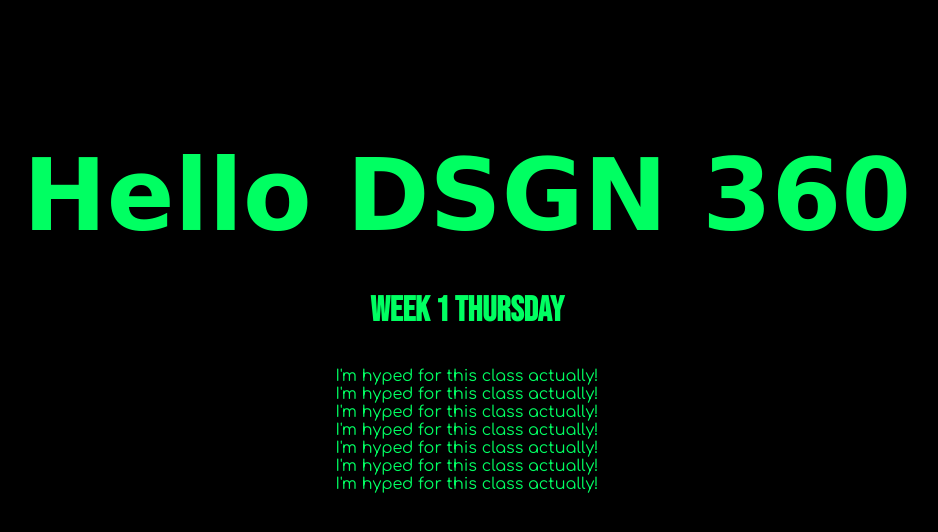
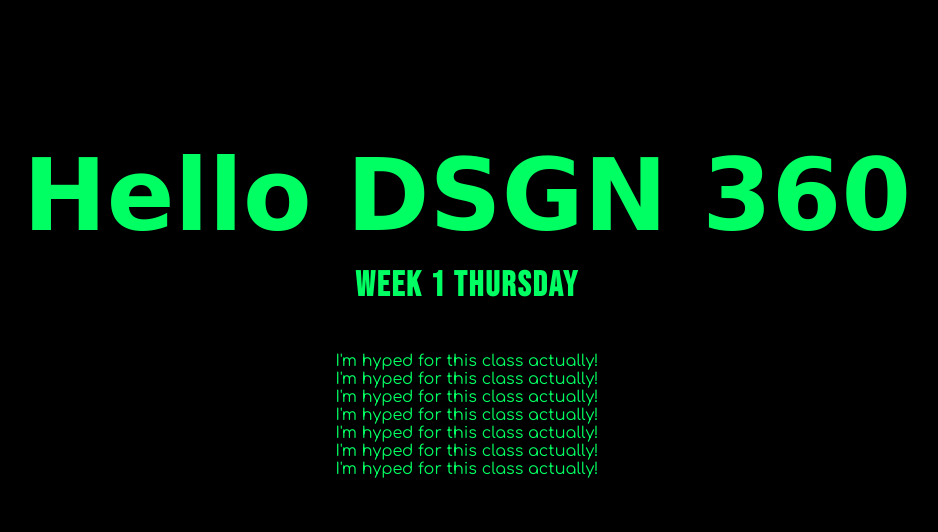
Before and after one commit to dawsongyllenhammer2/dawsongyllenhammer2.github.io, a plain HTML site: page index.html in a window 1280 px wide. Shown: the whole page, without its empty margins (173-1111 px from the left). Drawn offline with Linux system fonts and the light colour scheme; a web font is replaced by a local one.

Commit message:
change-styling2

```diff
--- a/style.css
+++ b/style.css
@@ -18,11 +18,14 @@ h1{
 }
 
 h3{
+    margin-top: 10px;
     font-family: 'Bebas Neue', cursive;
     font-size: 35px;
+    letter-spacing: 2px;
 }
 
 p{
+    padding-top: 10px;
     font-family: 'Comfortaa', cursive;
 }
 
```
